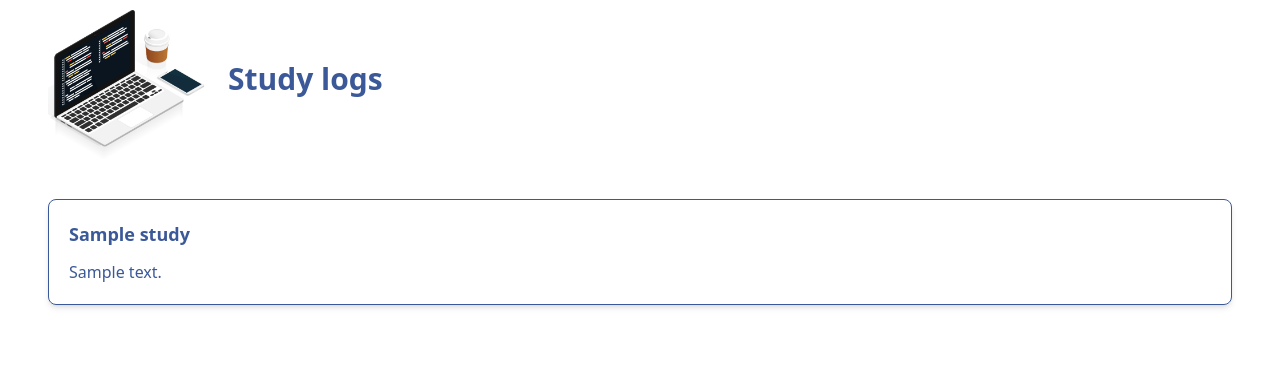
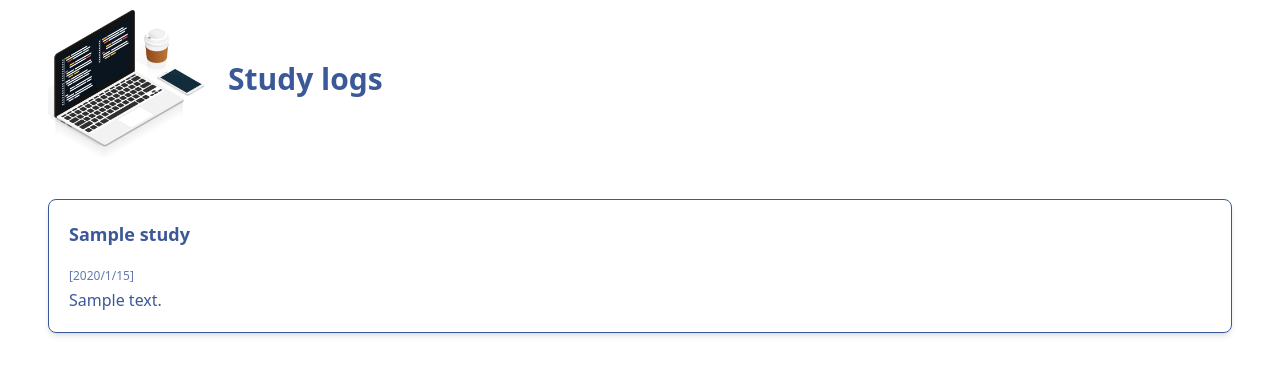
Before and after one commit to jin1125/jin_prof, a Django app: page /study/ in a window 1280 px wide. Shown: the part 105-480 px from the top of the page. Run offline with Django 4.2, Linux system fonts and the light colour scheme; tables that the repository leaves empty hold one stand-in row (values such as "Sample post").

Commit message:
[update]Studyにcommentを複数保持できるように変更

```diff
--- a/prof/models.py
+++ b/prof/models.py
@@ -28,8 +28,16 @@ class CareersList(models.Model):
 
 class Study(models.Model):
     title = models.CharField(max_length=50)
-    comment = models.TextField()
     url = models.URLField()
 
     def __str__(self):
         return self.title
+
+
+class Comments(models.Model):
+    study = models.ForeignKey(
+        Study,
+        on_delete=models.CASCADE,
+        related_name='comments')
+    comment = models.TextField()
+    created_at = models.DateField()
--- a/prof/templates/prof/study.html
+++ b/prof/templates/prof/study.html
@@ -15,16 +15,23 @@
   </div>
 
   <div class="space-y-8">
-    {% for item in study_list reversed %}
-      <div class="border border-base p-5 rounded-lg shadow-md space-y-3">
+    {% for study in study_list reversed %}
+      <div class="border border-base p-5 rounded-lg shadow-md space-y-5">
         <h2 class="font-bold text-lg hover:opacity-80">
           <a
-            href="{{ item.url }}"
+            href="{{ study.url }}"
             target="_blank">
-            {{ item.title }}
+            {{ study.title }}
           </a>
         </h2>
-        <p class="whitespace-pre-wrap">{{ item.comment }}</p>
+        {% for comments in study.comments.all %}
+          <div class="space-y-1">
+            <p class="opacity-80 text-xs">
+              [{{ comments.created_at | date:"Y/n/j" }}]
+            </p>
+            <p class="whitespace-pre-wrap">{{ comments.comment }}</p>
+          </div>
+        {% endfor %}
       </div>
     {% endfor %}
   </div>
--- a/static/css/dist.css
+++ b/static/css/dist.css
@@ -565,6 +565,16 @@ video {
   margin-top: calc(2rem * calc(1 - var(--tw-space-y-reverse)));
   margin-bottom: calc(2rem * var(--tw-space-y-reverse));
 }
+.space-y-1 > :not([hidden]) ~ :not([hidden]) {
+  --tw-space-y-reverse: 0;
+  margin-top: calc(0.25rem * calc(1 - var(--tw-space-y-reverse)));
+  margin-bottom: calc(0.25rem * var(--tw-space-y-reverse));
+}
+.space-y-2 > :not([hidden]) ~ :not([hidden]) {
+  --tw-space-y-reverse: 0;
+  margin-top: calc(0.5rem * calc(1 - var(--tw-space-y-reverse)));
+  margin-bottom: calc(0.5rem * var(--tw-space-y-reverse));
+}
 .whitespace-pre {
   white-space: pre;
 }
@@ -629,6 +639,14 @@ video {
   font-size: 1.125rem;
   line-height: 1.75rem;
 }
+.text-sm {
+  font-size: 0.875rem;
+  line-height: 1.25rem;
+}
+.text-xs {
+  font-size: 0.75rem;
+  line-height: 1rem;
+}
 .font-bold {
   font-weight: 700;
 }
@@ -646,6 +664,9 @@ video {
 .antialiased {
   -webkit-font-smoothing: antialiased;
   -moz-osx-font-smoothing: grayscale;
+}
+.opacity-80 {
+  opacity: 0.8;
 }
 .shadow-lg {
   --tw-shadow: 0 10px 15px -3px rgb(0 0 0 / 0.1), 0 4px 6px -4px rgb(0 0 0 / 0.1);
```
Also changed, not shown: prof/admin.py (+17 -1 lines), prof/migrations/0003_remove_study_comment_comments.py (added), prof/migrations/0004_alter_comments_created_at.py (added), prof/migrations/0005_alter_comments_study.py (added).
